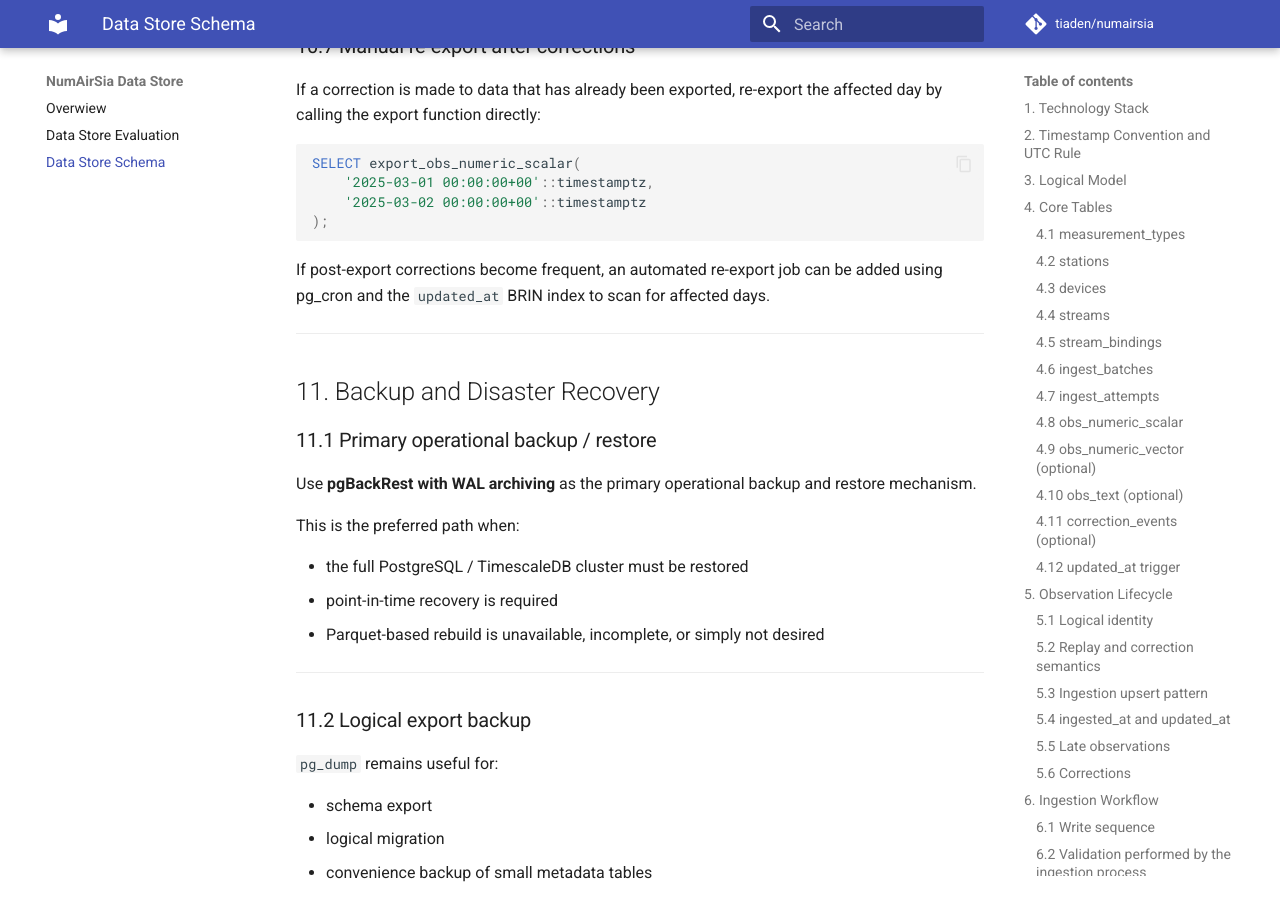
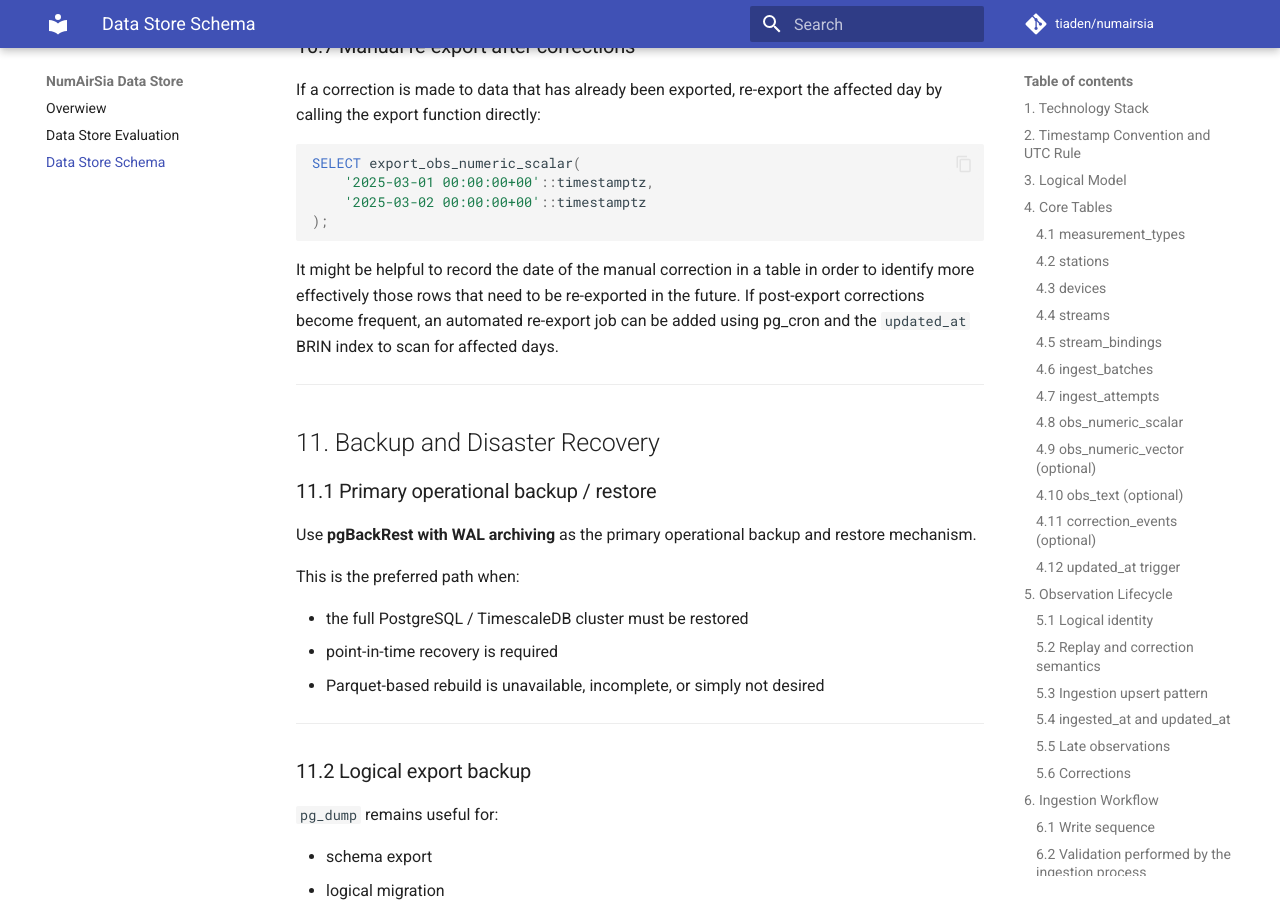
Before and after one commit to tiaden/numairsia, an MkDocs documentation site: the page built from docs/datastore-schema.md, in a window 1280 px wide and 900 px high, scrolled down 18088 px. Built offline with MkDocs 1.6.1 and Material for MkDocs 9.7.7, drawn with Linux system fonts in a browser that asks for light colours; comment, search, counter and statistics services are not loaded; some of the changed text lies outside the part shown.

Commit message:
- small changes to the datastore evaluation and schema documentation

````diff
--- a/docs/datastore-schema.md
+++ b/docs/datastore-schema.md
@@ -783,6 +784,7 @@ SELECT export_obs_numeric_scalar(
 );
 ```
 
+It might be helpful to record the date of the manual correction in a table in order to identify more effectively those rows that need to be re-exported in the future.
 If post-export corrections become frequent, an automated re-export job can be added using pg_cron and the `updated_at` BRIN index to scan for affected days.
 
 ---
````
Also changed, not shown: other parts of docs/datastore-schema.md (+3 -0 lines), docs/datastore-evaluation.md (+1 -0 lines).
